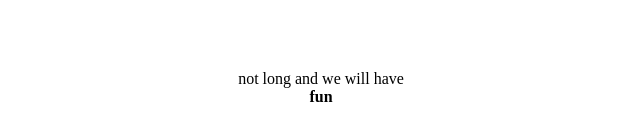
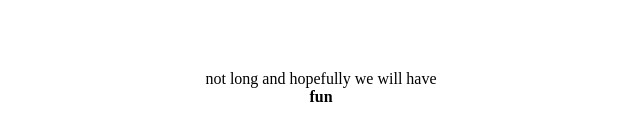
Before and after one commit to drhirn/rastan.fun, a plain HTML site: page index.html in a window 1280 px wide. Shown: the part 320-460 px from the top of the page, 319-959 px from the left. Drawn offline with Linux system fonts and the light colour scheme.

Commit message:
initial commit

```diff
--- a/index.html
+++ b/index.html
@@ -10,7 +10,7 @@
 
 <body>
   <div style="align-items: center; display: flex; justify-content: center; text-align: center; height: 100vh; width: 100%;">
-    <p style="flex: 1">not long and we will have<br><b>fun</b></p>
+    <p style="flex: 1">not long and hopefully we will have<br><b>fun</b></p>
   </div>
 </body>
 </html>
```
